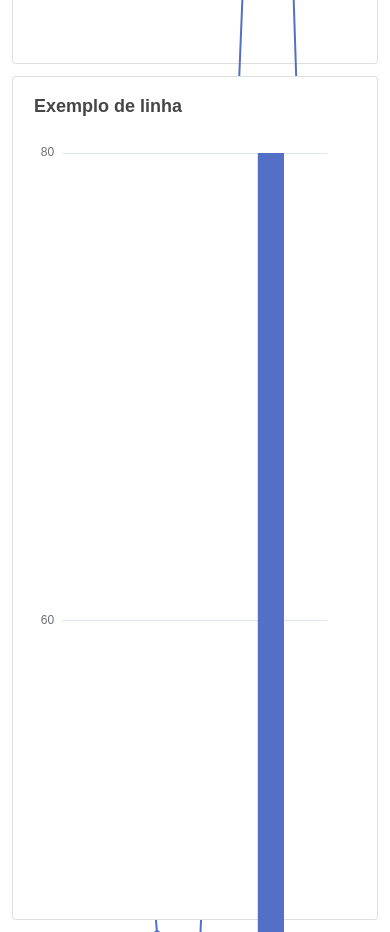
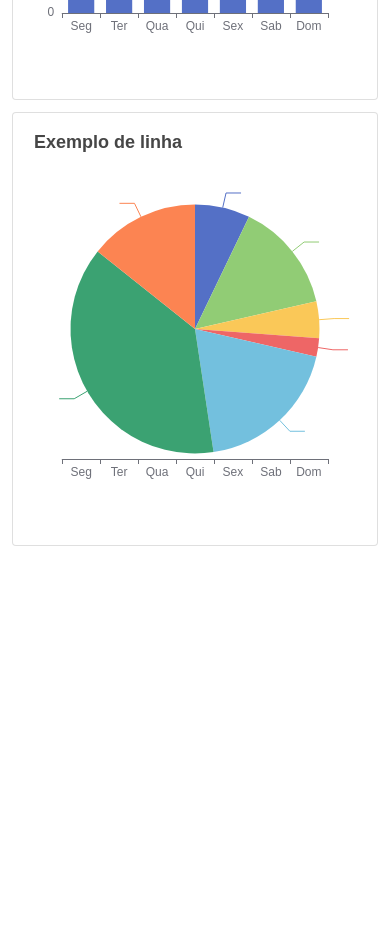
Before and after one commit to JoaoVictorG/graficos, a plain HTML site: page index.html in a window 390 px wide. Shown: the part 780-1712 px from the top of the page. After the commit the page ends 1338 px from the top, so only its background shows below. Drawn offline with nearby package versions, Linux system fonts and the light colour scheme.

Commit message:
Responsividade dos gráficos

```diff
--- a/index.html
+++ b/index.html
@@ -12,19 +12,19 @@
 <body>
     <div class="container">
         <div class="card-group">
-            <div class="card" style="max-height: 100vh; ">
+            <div class="card" style="max-height: 100vh;">
                 <div class="card-body" style="height: 100%;width: 100%;">
-                    <div id="lineChart"  style="height: 2000px;width: 2000px;max-height: 100%; max-width: 100%;"></div>
+                    <div id="lineChart"  style="height: 400px;width: 400px;max-height: 100%; max-width: 100%;"></div>
                 </div>
             </div>
             <div class="card" style="max-height: 100vh;">
                 <div class="card-body" style="height: 100%;width: 100%;">
-                    <div id="barChart" style="height: 2000px;width: 2000px;max-height: 100%; max-width: 100%;"></div>
+                    <div id="barChart" style="height: 400px;width: 400px;max-height: 100%; max-width: 100%;"></div>
                 </div>
             </div>
             <div class="card" style="max-height: 100vh;">
                 <div class="card-body" style="height: 100%;width: 100%;">
-                    <div id="pieChart" style="height: 2000px;width: 2000px;max-height: 100%; max-width: 100%;"></div>
+                    <div id="pieChart" style="height: 400px;width: 400px;max-height: 100%; max-width: 100%;"></div>
                 </div>
             </div>
         </div>
```
